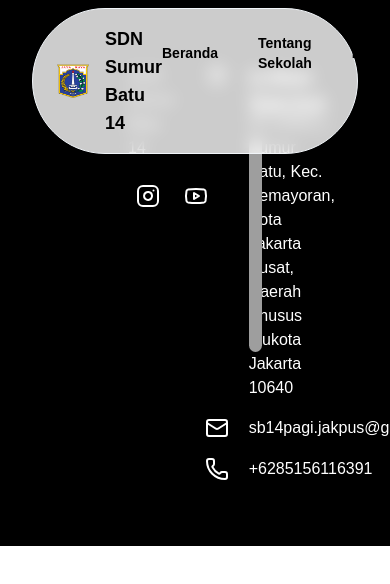
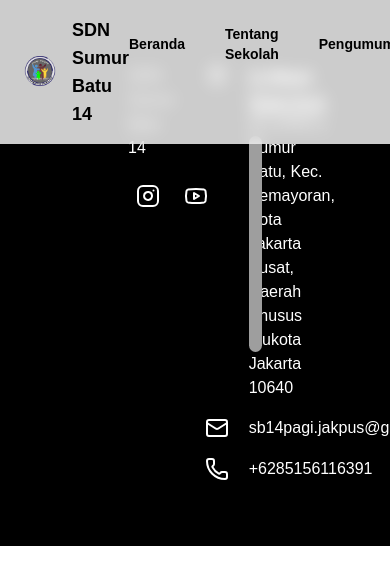
Before and after one commit to mistersupri/sb14-profile, a React (Vite) app in the folder clients/: page /kotak-saran in a window 390 px wide. Shown: the top 584 px of the page. Built offline with nearby package versions, Linux system fonts and the light colour scheme; grey boxes are pictures that could not be loaded; a web font is replaced by a local one.

Commit message:
feat: responsive large desktop

```diff
--- a/clients/index.html
+++ b/clients/index.html
@@ -2,7 +2,7 @@
 <html lang="en">
   <head>
     <meta charset="UTF-8" />
-    <link rel="icon" type="image/svg+xml" href="/vite.svg" />
+    <link rel="icon" type="image/png" href="/logo.png" />
     <meta name="viewport" content="width=device-width, initial-scale=1.0" />
     <title>SDN Sumur Batu 14</title>
     <!--Start of Tawk.to Script-->
--- a/clients/src/components/shared/footer/footer.components.tsx
+++ b/clients/src/components/shared/footer/footer.components.tsx
@@ -3,7 +3,7 @@ import { Instagram, Mail, MapPin, Phone, Youtube } from "lucide-react";
 const Footer = () => {
   return (
     <div className="bg-black text-white">
-      <div className="py-16 px-32 grid grid-cols-3 gap-12">
+      <div className="py-16 px-32 xl:max-w-380 m-auto grid grid-cols-3 gap-12">
         <div className="flex flex-col gap-4">
           <p>SDN Sumur Batu 14</p>
           <div className="flex gap-2">
--- a/clients/src/components/shared/navbar/navbar.components.tsx
+++ b/clients/src/components/shared/navbar/navbar.components.tsx
@@ -1,5 +1,4 @@
 import { useLocation, useNavigate } from "react-router";
-import { IMGJayaRaya } from "../../../assets";
 import classNames from "classnames";
 
 const Navbar = () => {
@@ -22,12 +21,12 @@ const Navbar = () => {
       className={classNames([
         "fixed z-50 left-0 right-0 px-10 py-4",
         "backdrop-blur-sm bg-white/80",
-        "mx-8 mt-2 border border-slate-100 rounded-full",
+        // "mx-8 mt-2 border border-slate-100 rounded-full",
       ])}
     >
-      <div className="flex justify-between">
+      <div className="flex justify-between xl:max-w-380 m-auto">
         <div className="flex items-center justify-center gap-4">
-          <img src={IMGJayaRaya} className="w-8" />
+          <img src="/logo.png" className="w-8" />
           <p className="font-bold text-lg">SDN Sumur Batu 14</p>
         </div>
         <div>
--- a/clients/src/pages/beranda/index.tsx
+++ b/clients/src/pages/beranda/index.tsx
@@ -101,7 +101,7 @@ const BerandaPage = () => {
               />
               <div className="bg-linear-to-b from-white/80 to-white absolute top-0 left-0 w-full h-full" />
               <div className="absolute w-full h-full z-10 top-0 left-0">
-                <div className="xl:w-480 m-auto pt-18 px-32 h-full flex flex-col justify-center items-start gap-8">
+                <div className="xl:max-w-380 m-auto pt-18 px-32 h-full flex flex-col justify-center items-start gap-8">
                   <div className="w-full xl:w-1/2 flex flex-col gap-6">
                     <h1 className="text-4xl font-bold">{item.title}</h1>
                     <p className="text-lg line-clamp-5">{item.description}</p>
@@ -117,7 +117,7 @@ const BerandaPage = () => {
 
         {/* ---------------------------------------- */}
 
-        <div className="flex gap-14 pt-16 px-32">
+        <div className="flex gap-14 pt-16 px-32 xl:max-w-380 m-auto">
           <div className="flex flex-col gap-4 flex-1">
             <div className="flex justify-between items-center">
               <h2 className="text-2xl font-bold">PENGUMUMAN</h2>
@@ -207,7 +207,7 @@ const BerandaPage = () => {
         {/* ---------------------------------------- */}
 
         <div className="w-64 h-1 bg-black my-24 mx-auto" />
-        <div className="px-32 pb-32 flex flex-col gap-14 items-center justify-center">
+        <div className="xl:max-w-380 m-auto px-32 pb-32 flex flex-col gap-14 items-center justify-center">
           <div className="flex flex-col gap-6 items-center justify-center">
             <h2 className="text-5xl font-bold text-center">Video Profil</h2>
             <h2 className="text-5xl font-bold text-center">
@@ -230,7 +230,7 @@ const BerandaPage = () => {
 
         {/* ---------------------------------------- */}
 
-        <div className="grid grid-cols-3">
+        <div className="grid grid-cols-3 xl:max-w-380 m-auto">
           {facilities.map((item) => (
             <div className="relative">
               <p className="absolute top-1/2 left-1/2 -translate-1/2 z-20 text-2xl text-white font-bold">
```
Also changed, not shown: clients/public/logo.png (added), 1 other file (tests, documents, lock files or other folders).
